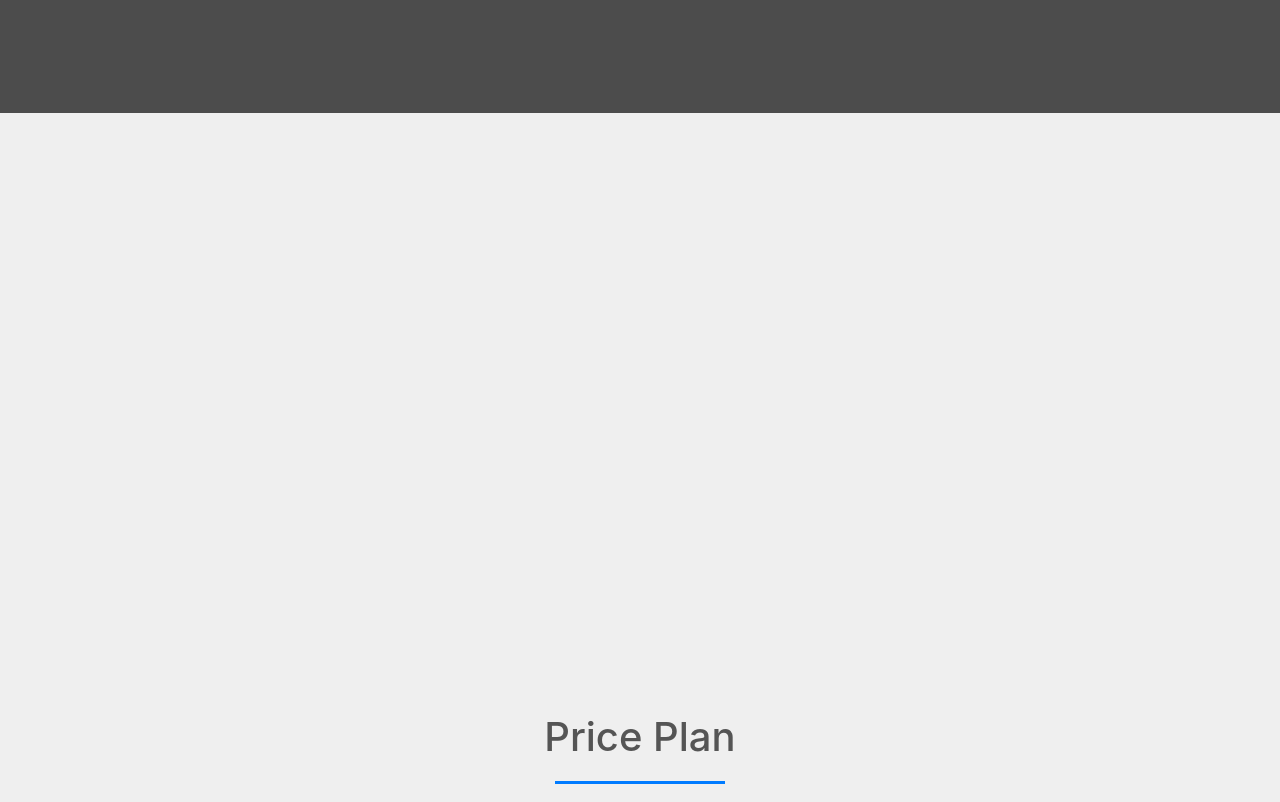
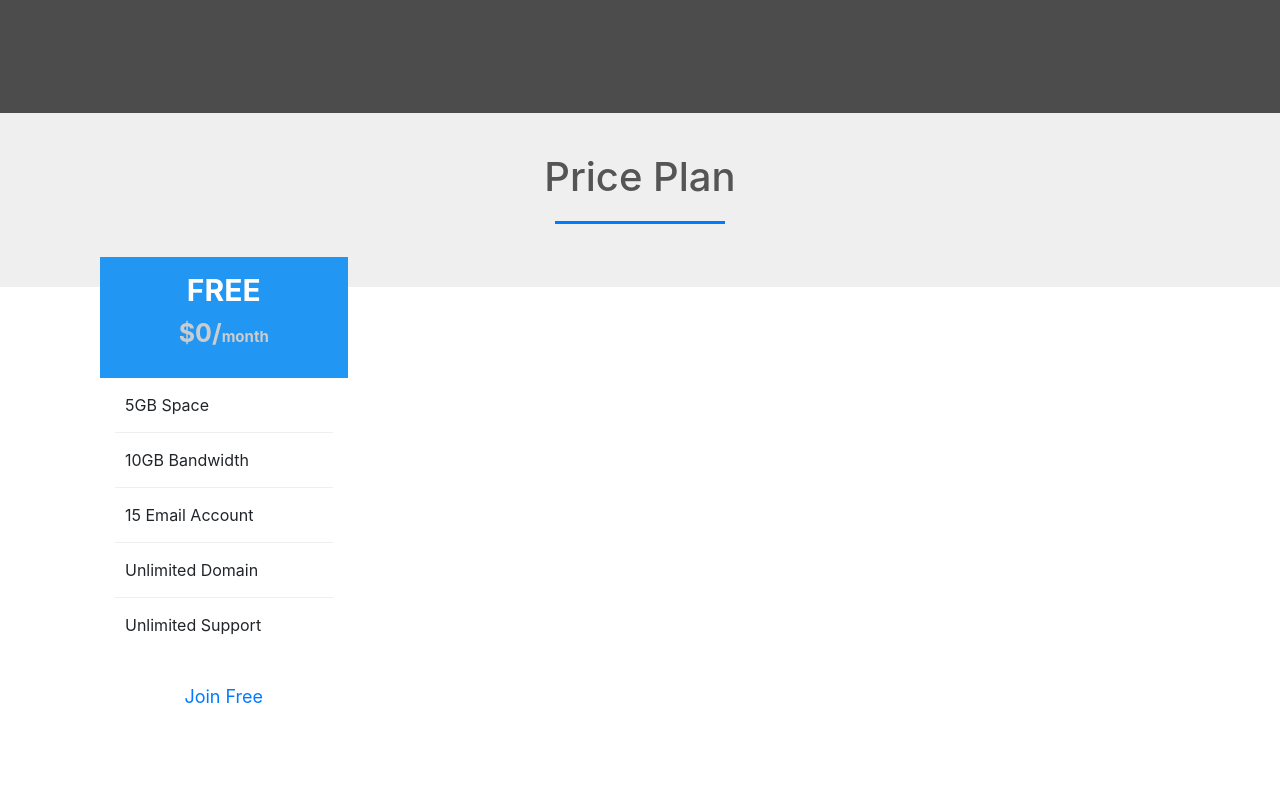
Before and after one commit to elansuleman718/Elan-Suleman, a plain HTML site: page index.html in a window 1280 px wide. Shown: the part 2045-2847 px from the top of the page. After the commit the page ends 2780 px from the top, so only its background shows below. Drawn offline with nearby package versions, Linux system fonts and the light colour scheme.

Commit message:
Update style.css

```diff
--- a/style.css
+++ b/style.css
@@ -192,7 +192,7 @@ h1::after
 /*--------Price---------*/
 #price
 {
-    padding: 600px 0;
+    padding: 40px 0;
     background: #efefef;
 }
 .single-price
```
